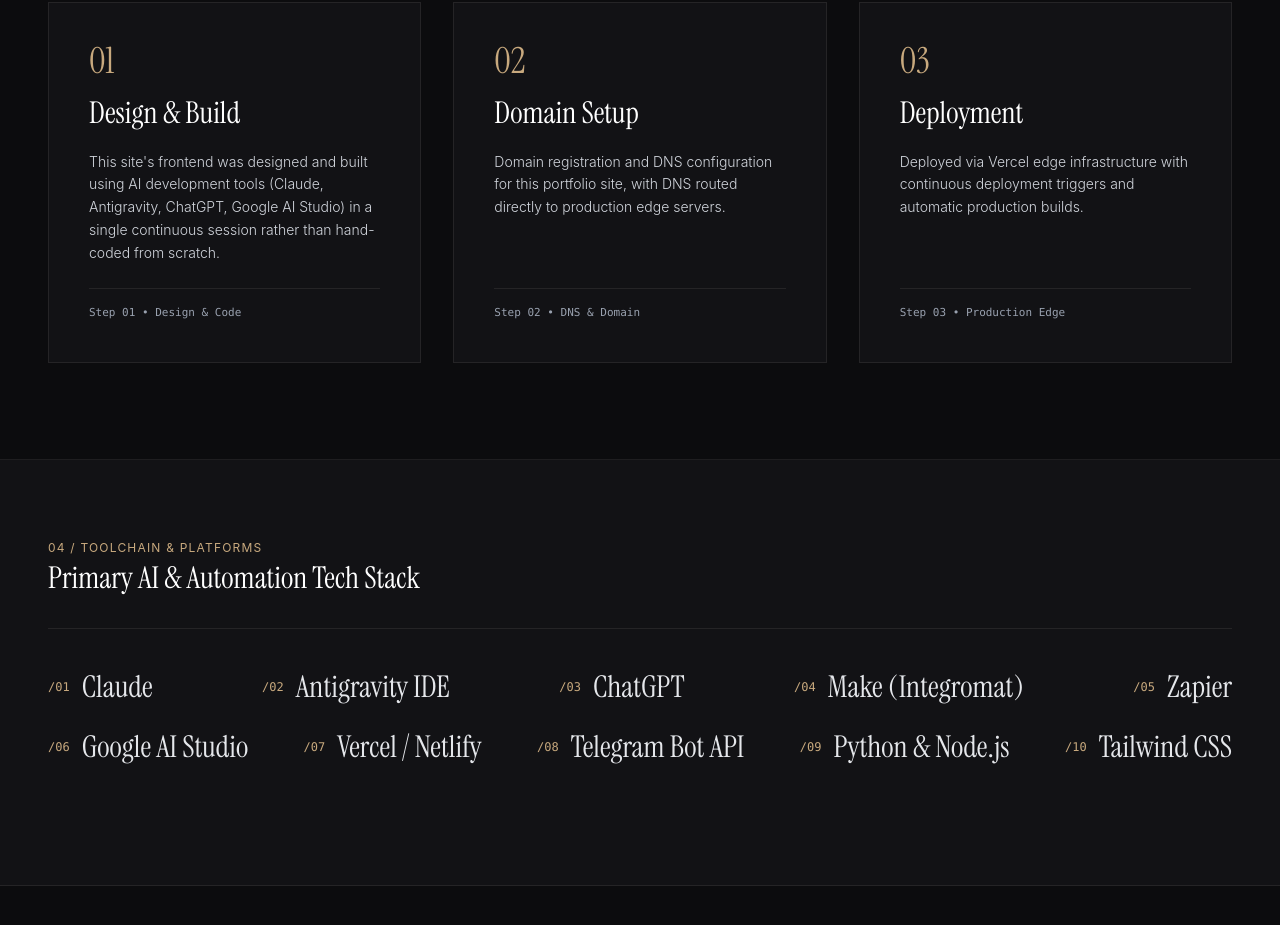
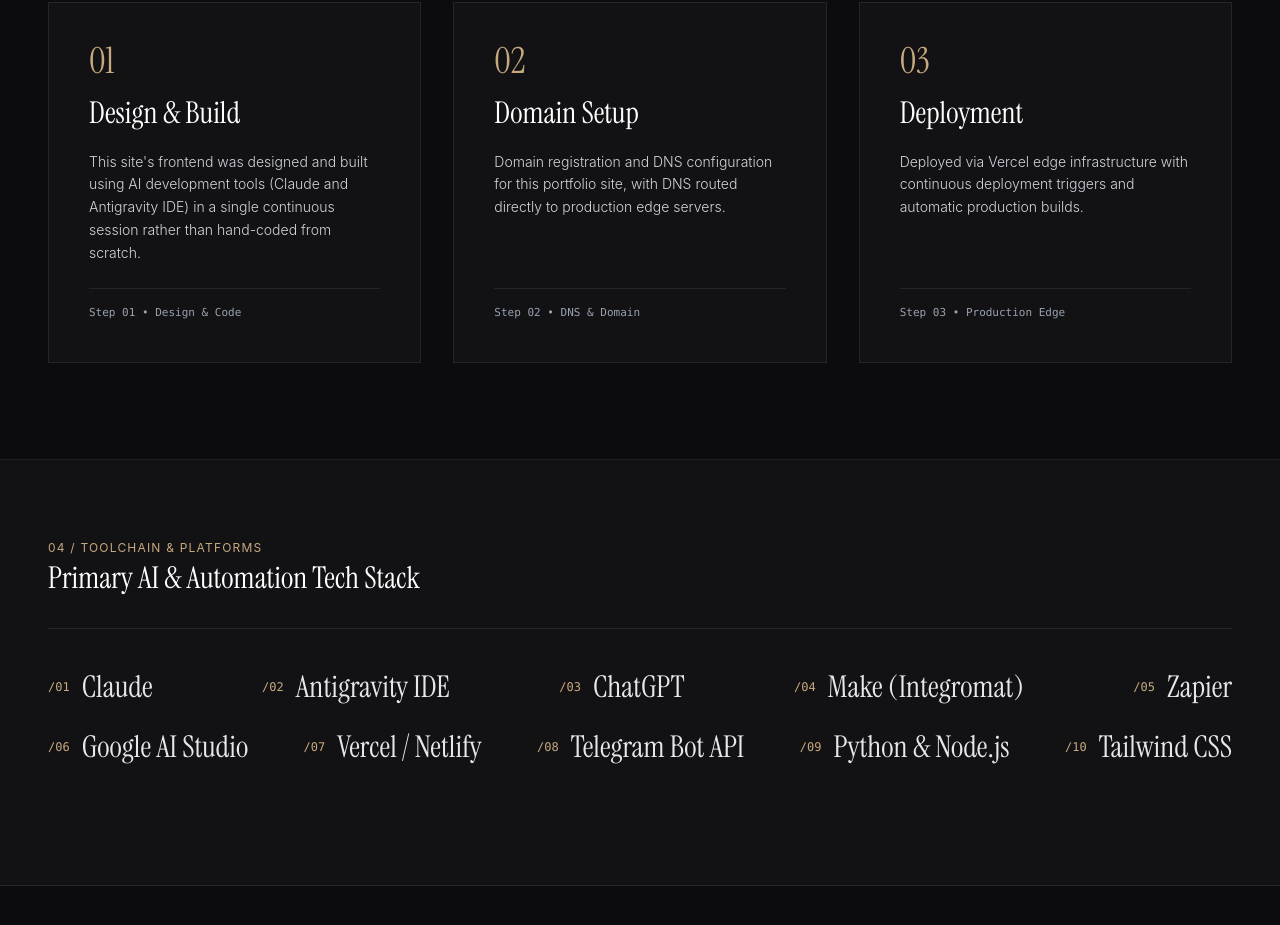
Before and after one commit to khalography/my-portfolio, a React (Vite) app: page / in a window 1280 px wide. Shown: the part 5223-6148 px from the top of the page. Built offline with nearby package versions, Linux system fonts and the light colour scheme.

Commit message:
Update tools listed in Design & Build card to Claude and Antigravity IDE

```diff
--- a/src/data/portfolioData.js
+++ b/src/data/portfolioData.js
@@ -81,7 +81,7 @@
     {
       number: "01",
       title: "Design & Build",
-      description: "This site's frontend was designed and built using AI development tools (Claude, Antigravity, ChatGPT, Google AI Studio) in a single continuous session rather than hand-coded from scratch.",
+      description: "This site's frontend was designed and built using AI development tools (Claude and Antigravity IDE) in a single continuous session rather than hand-coded from scratch.",
       meta: "Step 01 • Design & Code"
     },
     {
```
